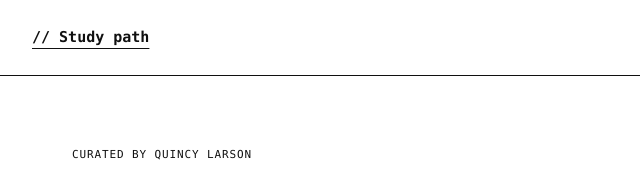
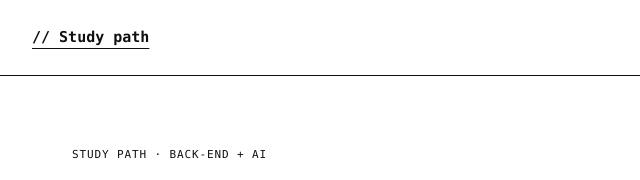
Before and after one commit to Mogadi/learn-backend-and-ai, a plain HTML site: page index.html in a window 1280 px wide. Shown: the top 180 px of the page, 0-640 px from the left. Drawn offline with Linux system fonts and the light colour scheme.

Commit message:
Set the hero kicker to the study path label
Use "Study path · Back-end + AI" on the homepage hero. Leave the footer and the rest of the page unchanged.

Co-authored-by: Mo Algadi <Mogadi@users.noreply.github.com>

```diff
--- a/index.html
+++ b/index.html
@@ -60,7 +60,7 @@
     <main id="main" tabindex="-1">
       <section class="hero" aria-labelledby="hero-heading">
         <div class="hero-copy">
-          <p class="kicker">Curated by Quincy Larson</p>
+          <p class="kicker">Study path · Back-end + AI</p>
           <div class="hero-title">
             <span class="hero-star" aria-hidden="true">✧</span>
             <h1 id="hero-heading">Your free path to <span class="nowrap">back-end</span> &amp; AI.</h1>
```
